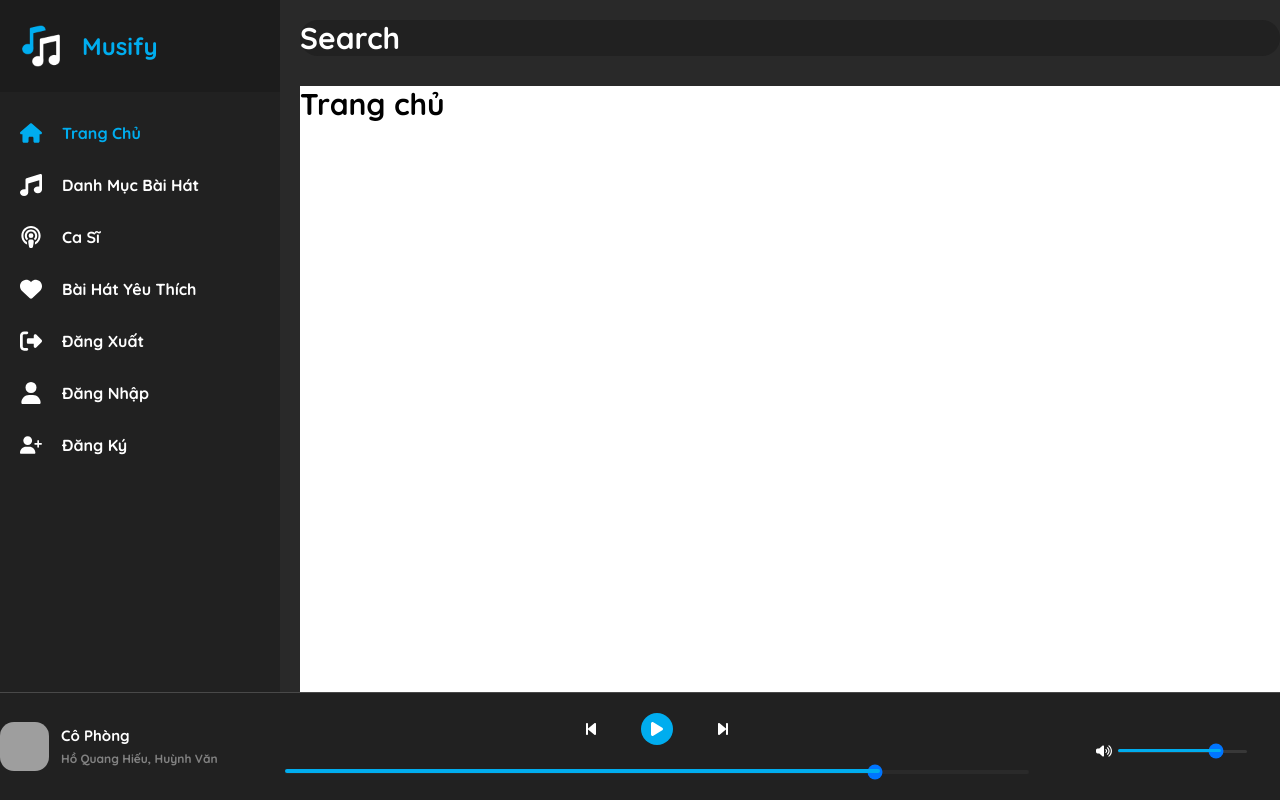
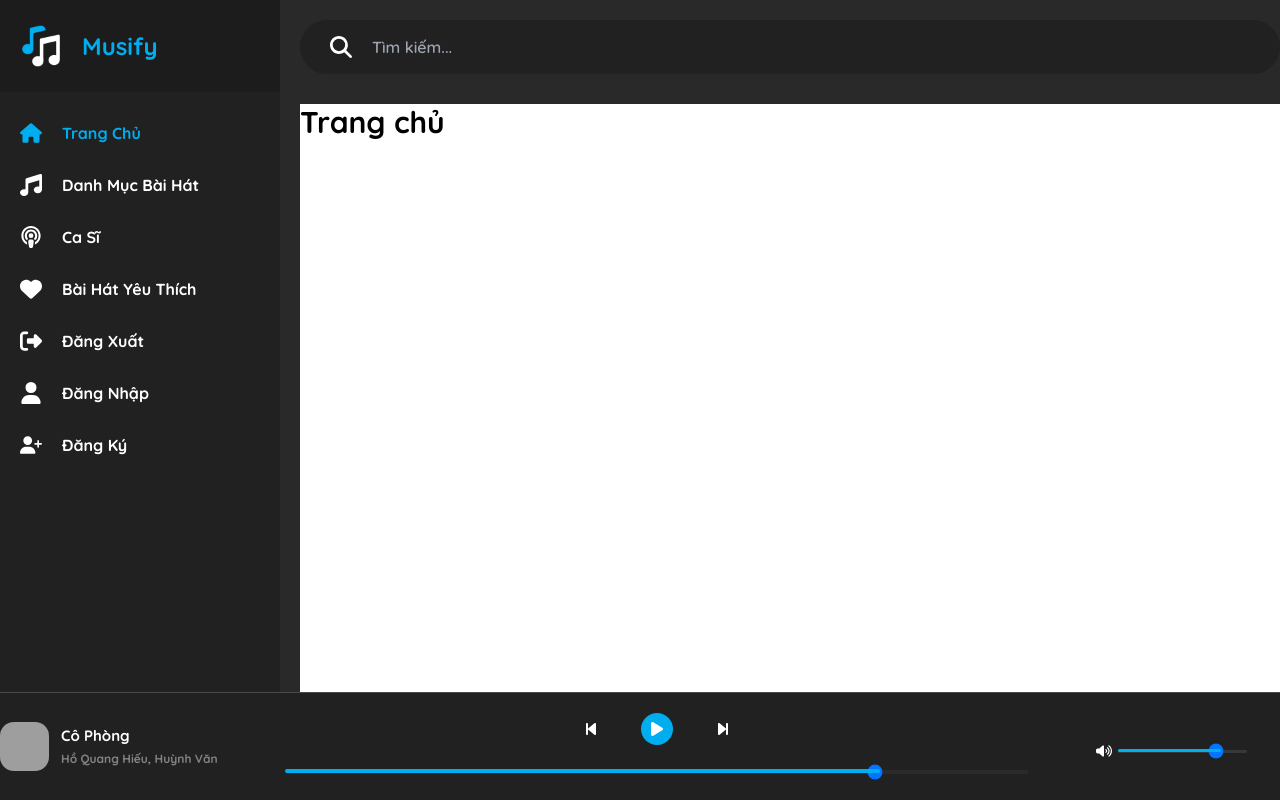
Before and after one commit to maitatduy/Musify, a Next.js app: page / in a window 1280 px wide. Shown: the top 800 px of the page. Built offline with nearby package versions, Linux system fonts and the light colour scheme; grey boxes are pictures that could not be loaded.

Commit message:
feat: add Search component

```diff
--- a/src/app/components/search/Search.tsx
+++ b/src/app/components/search/Search.tsx
@@ -1,9 +1,22 @@
+import { FaMagnifyingGlass } from "react-icons/fa6";
+
 export default function Search() {
-    return (
-        <>
-            <div className={"bg-[#212121] rounded-[50px] sticky top-5 left-5 mt-5 z-[999]"}>
-                <h1 className={"text-3xl text-white font-bold"}>Search</h1>
-            </div>
-        </>
-    );
+  return (
+    <>
+      <form className="bg-[#212121] rounded-[50px] mt-[20px] sticky top-[20px] left-[20px] z-[999] py-[15px] px-[30px] flex items-center">
+        <input
+          type="text"
+          name="keyword"
+          placeholder="Tìm kiếm..."
+          className="order-2 flex-1 outline-none bg-transparent text-white text-[16px] font-[600]"
+        />
+        <button
+          type="submit"
+          className="text-white order-1 text-[22px] mr-[20px]"
+        >
+          <FaMagnifyingGlass />
+        </button>
+      </form>
+    </>
+  );
 }
```
